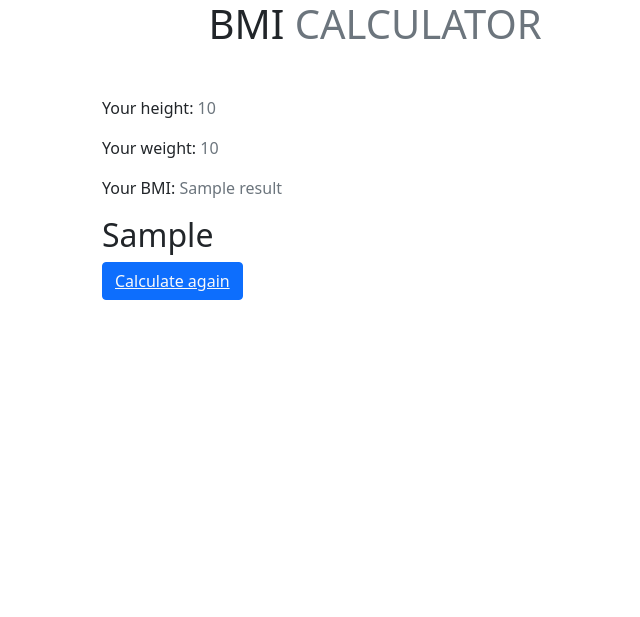
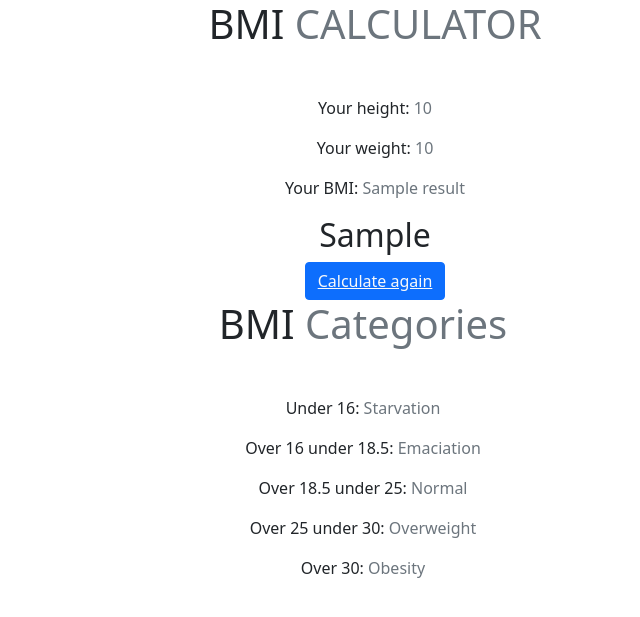
Before and after one commit to whit33y/pyth-bmi-calc, a Flask app: template templates/result.html in a window 1280 px wide. Shown: the top 617 px of the page, without its empty margins (265-905 px from the left). Run offline with Flask 2, Linux system fonts and the light colour scheme; the template is opened without the code that fills it: most values are stand-ins (such as "Sample title", 1, 10 or a date in 2020).

Commit message:
Edited readme and table with categories

```diff
--- a/templates/result.html
+++ b/templates/result.html
@@ -4,11 +4,23 @@
     <div class="row">
         <h1 class="text-center mb-5">BMI <span class="text-muted">CALCULATOR</span></h1>
         <div class="col-6 offset-3">
-    <p>Your height: <span class="text-muted">{{height}}</span></p>
-    <p>Your weight: <span class="text-muted">{{weight}}</span></p>
-    <p>Your BMI: <span class="text-muted">{{result}}</span></p>
-    <h2>{{final_concl}}</h2>
-    <button class="btn btn-primary"><a href="/" class="text-light">Calculate again</a></button>
+    <p class="text-center">Your height: <span class="text-muted">{{height}}</span></p>
+    <p class="text-center">Your weight: <span class="text-muted">{{weight}}</span></p>
+    <p class="text-center"> Your BMI: <span class="text-muted">{{result}}</span></p>
+    <h2 class="text-center">{{final_concl}}</h2>
+    <div class="col-6 offset-3 d-flex justify-content-center">
+    <button class="btn btn-primary text-center"><a href="/" class="text-light">Calculate again</a></button>
+    </div>
+</div>
+<div class="row">
+    <h1 class="text-center mb-5">BMI <span class="text-muted">Categories</span></h1>
+    <div class="col-6 offset-3">
+        <p class="text-center">Under 16: <span class="text-muted">Starvation</span></p>
+        <p class="text-center">Over 16 under 18.5: <span class="text-muted">Emaciation</span></p>
+        <p class="text-center">Over 18.5 under 25: <span class="text-muted">Normal</span></p>
+        <p class="text-center">Over 25 under 30: <span class="text-muted">Overweight</span></p>
+        <p class="text-center">Over 30: <span class="text-muted">Obesity</span></p>
+    </div>
 </div>
 </div>
     {% endblock %}
```
Also changed, not shown: README.md.
